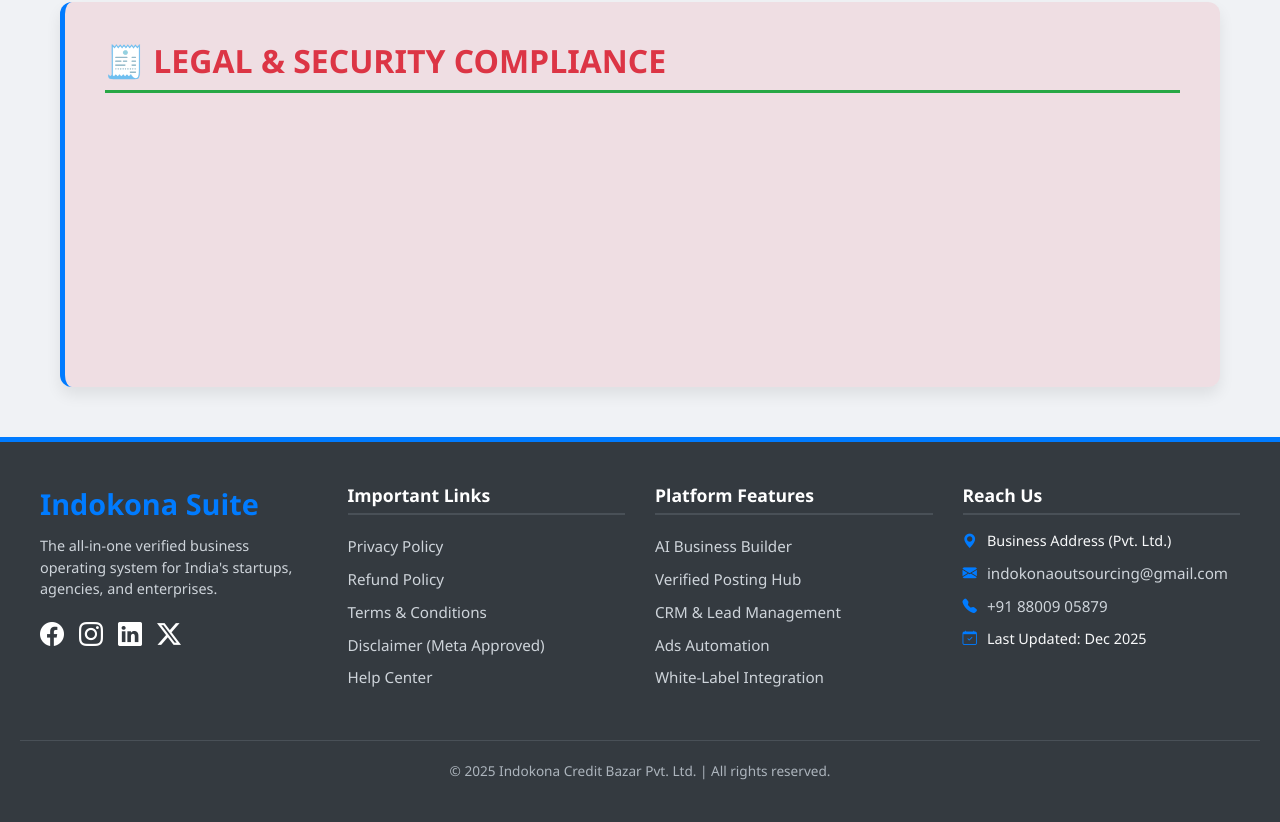
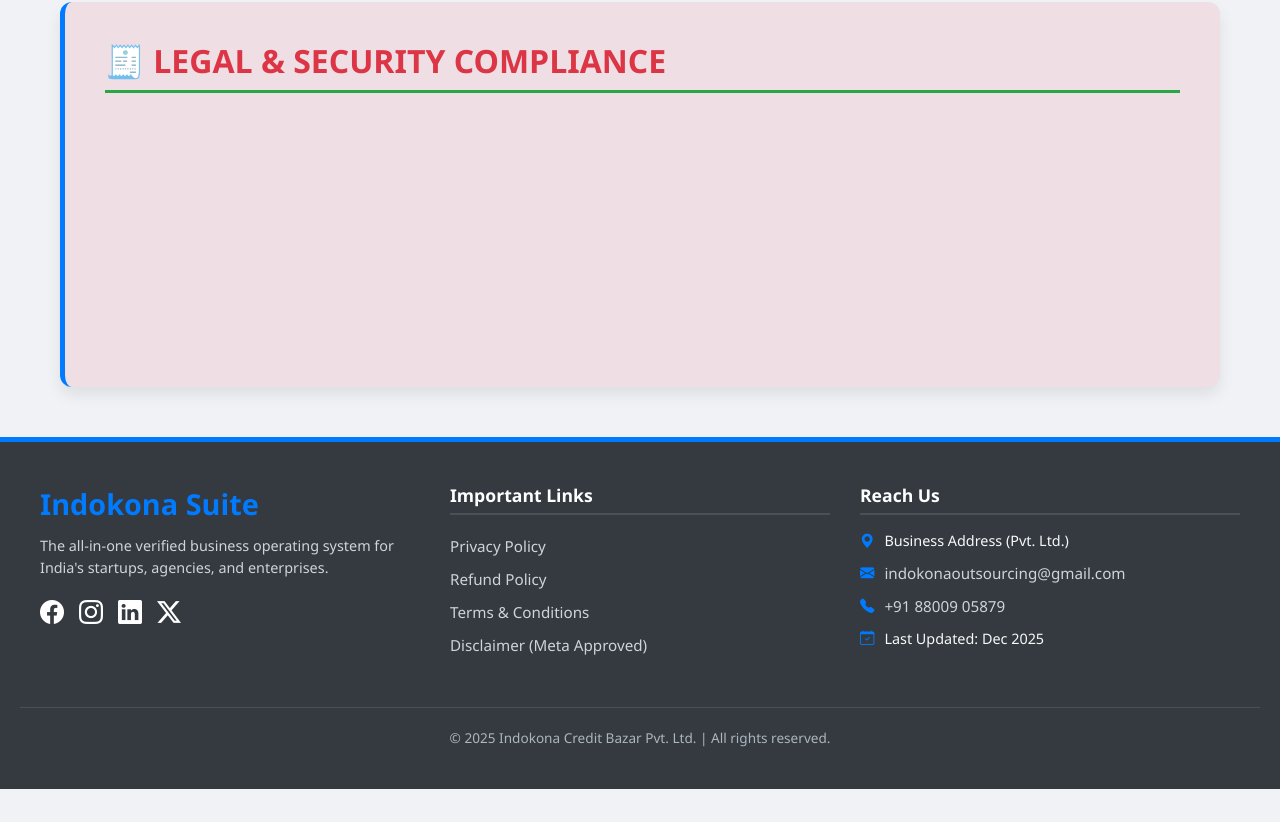
Before and after one commit to Tarunshakya1999/indokonafrontend, a React (Vite) app: page /suite in a window 1280 px wide. Shown: the part 4135-4957 px from the top of the page. After the commit the page ends 4924 px from the top, so only its background shows below. Built offline with nearby package versions, Linux system fonts and the light colour scheme.

Commit message:
Add jjju85 nnhg nn nnn 77 bbb

```diff
--- a/src/SuiteFooter.jsx
+++ b/src/SuiteFooter.jsx
@@ -163,12 +163,11 @@ const SuiteFooter = () => {
             {/* 4. Disclaimer Link */}
             <li>{renderLink("Disclaimer (Meta Approved)", "/suitedisclaimer", 8)}</li>
 
-            <li>{renderLink("Help Center", "/help", 9)}</li>
           </ul>
         </div>
 
         {/* Column 3: Tools & Features */}
-        <div style={styles.column}>
+        {/* <div style={styles.column}>
           <div style={styles.heading}>Platform Features</div>
           <ul style={styles.list}>
             <li>{renderLink("AI Business Builder", "#ai-builder", 10)}</li>
@@ -177,7 +176,7 @@ const SuiteFooter = () => {
             <li>{renderLink("Ads Automation", "#ads-auto", 13)}</li>
             <li>{renderLink("White-Label Integration", "#whitelabel", 14)}</li>
           </ul>
-        </div>
+        </div> */}
 
         {/* Column 4: Contact & Address */}
         <div style={styles.column}>
```
